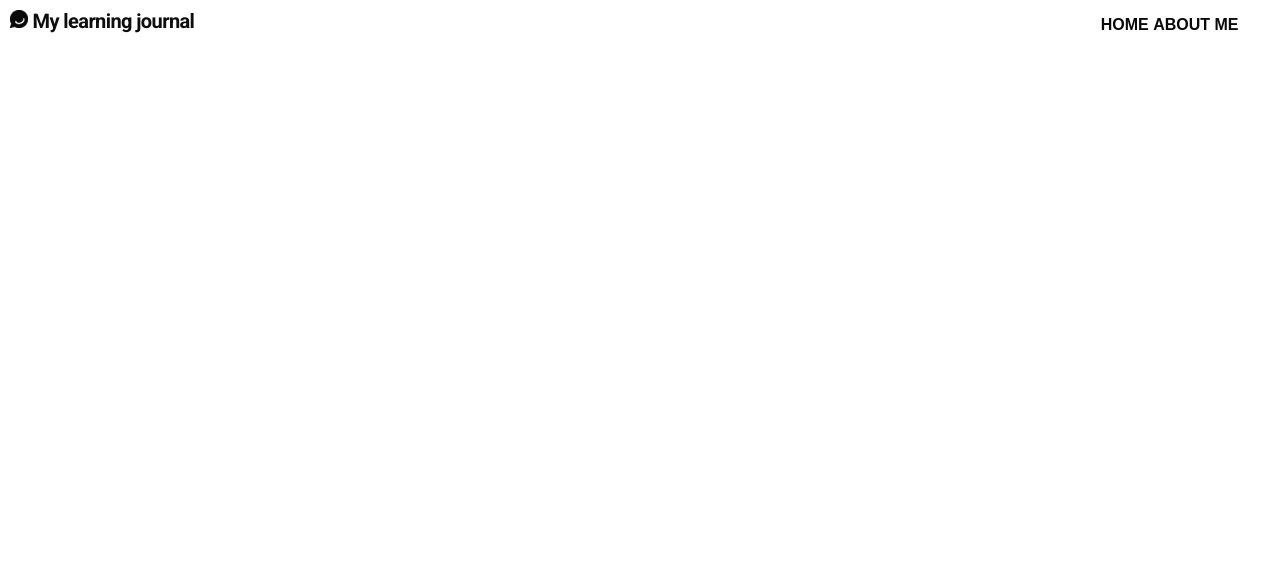
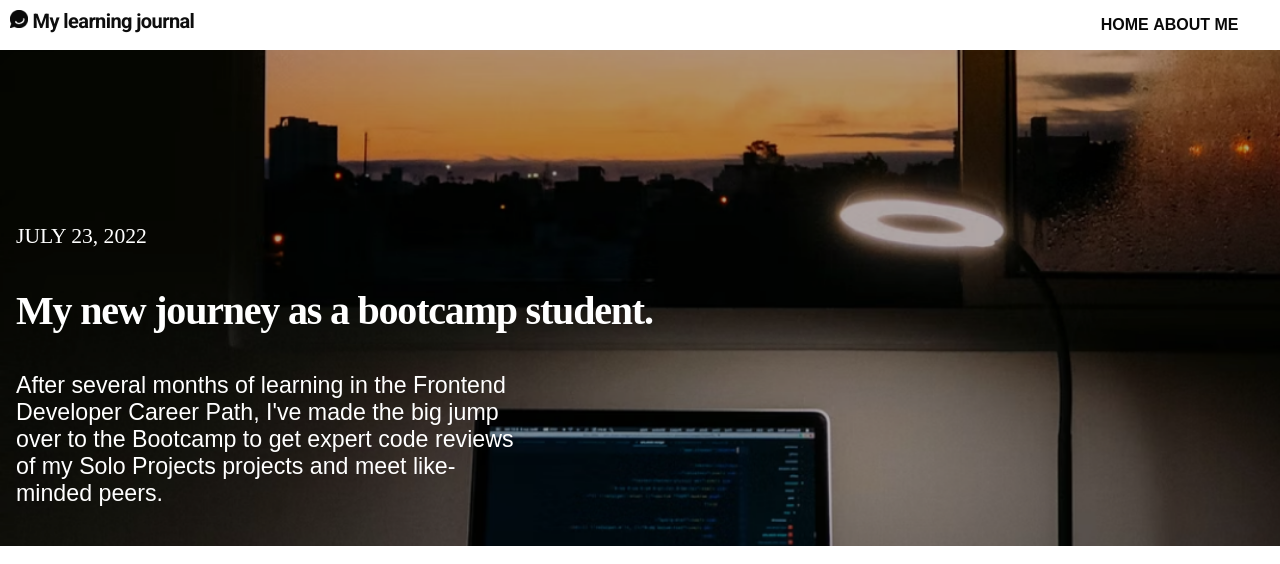
Before and after one commit to sociablerobot10/learningjournal, a plain HTML site: page index.html in a window 1280 px wide. Shown: the top 564 px of the page. Drawn offline with nearby package versions, Linux system fonts and the light colour scheme.

Commit message:
Update style.css

```diff
--- a/css/style.css
+++ b/css/style.css
@@ -37,7 +37,7 @@ header {
 .hero {
   grid-area: hero;
 
-  background: url(/cocb84ffa9583fe1d47bb029f/images/article-image-hero.png)
+  background: url(/images/article-image-hero.png)
     no-repeat;
   color: white;
   height: 18.8125rem;
@@ -345,7 +345,7 @@ footer {
   .hero {
     grid-area: hero;
 
-    background: url(/cocb84ffa9583fe1d47bb029f/images/desktop-blog-image-hero.png)
+    background: url(/images/desktop-blog-image-hero.png)
       no-repeat;
 
     background-size: cover;
```
